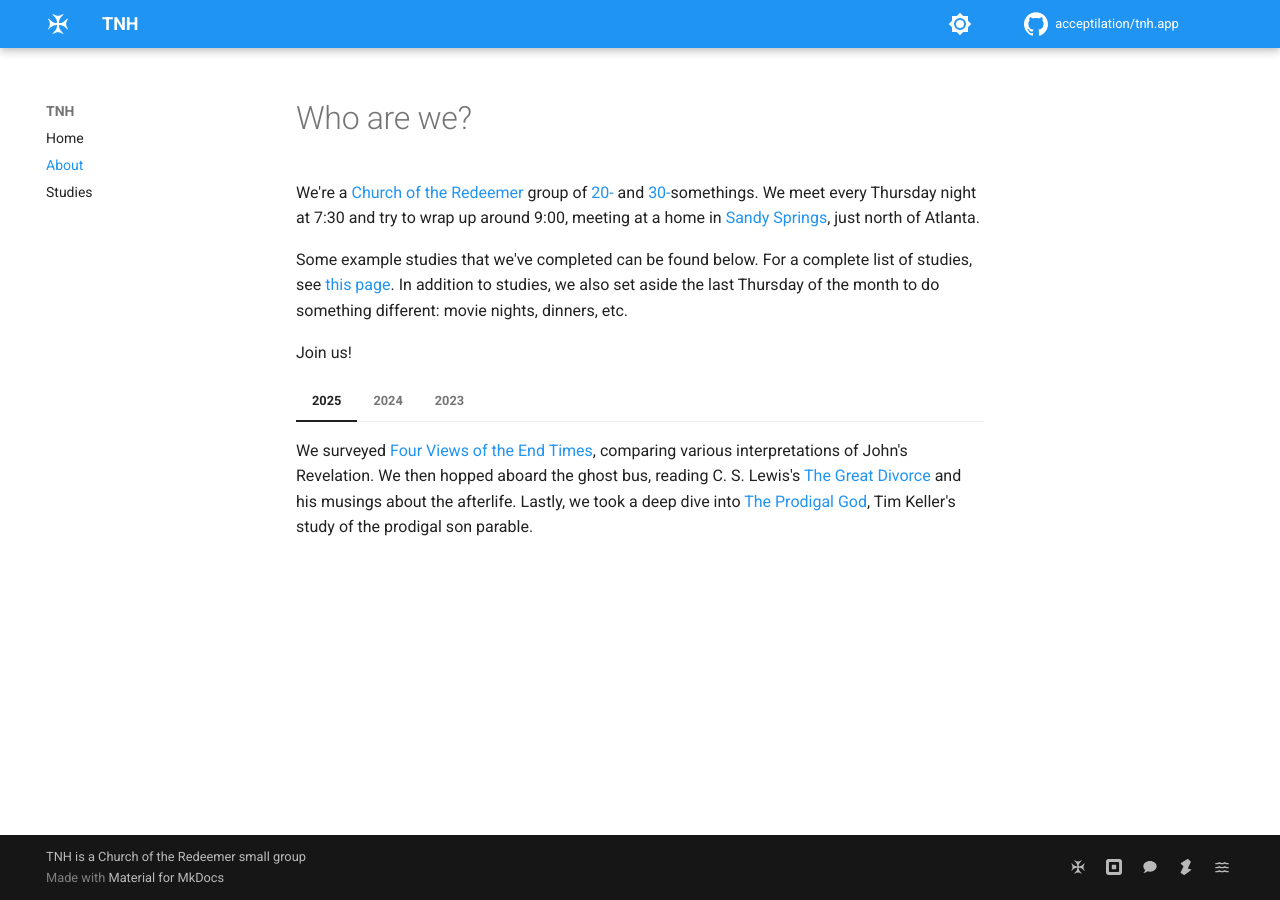
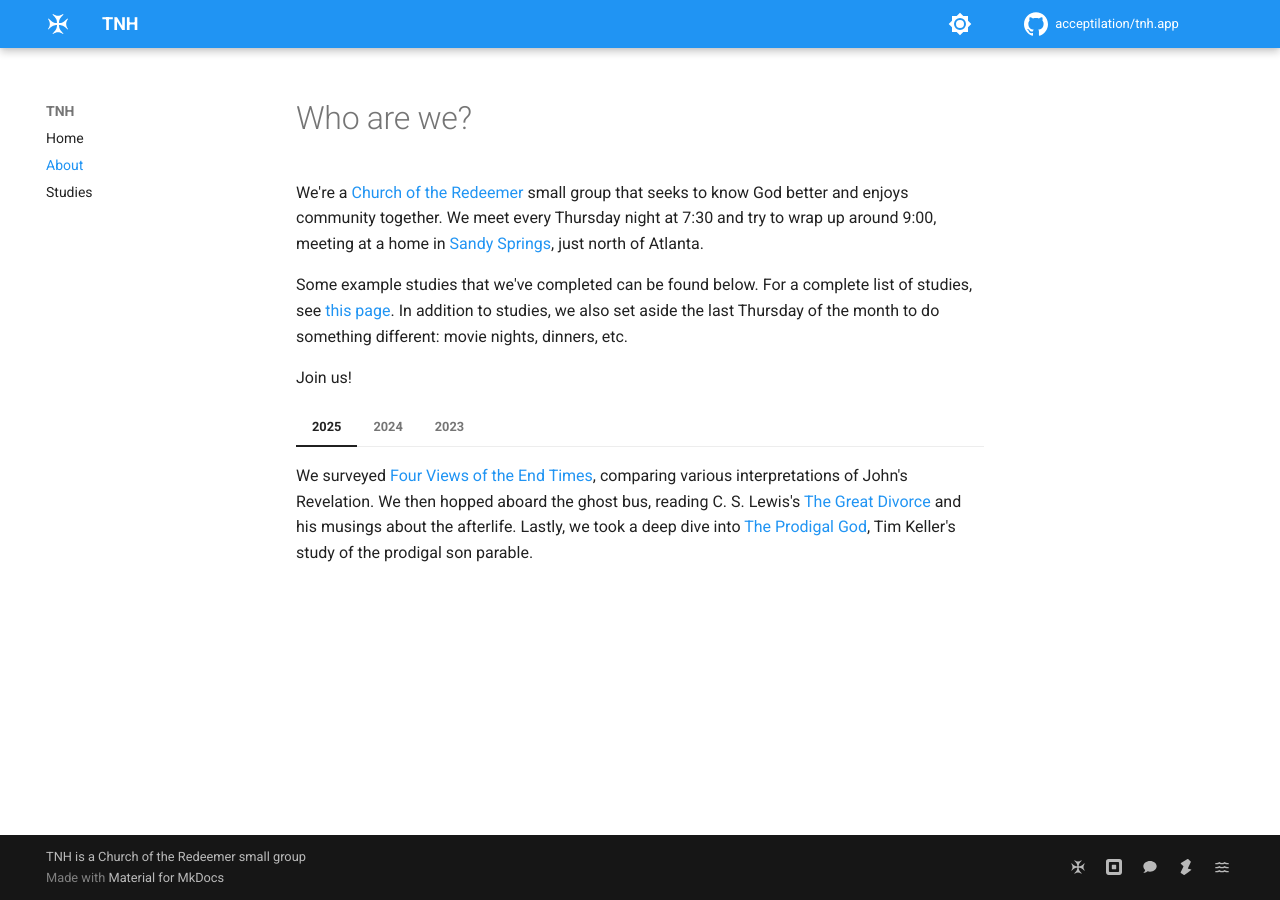
Before and after one commit to acceptilation/tnh.app, an MkDocs documentation site: the page built from docs/about.md, in a window 1280 px wide. Built offline with MkDocs 1.6.1 and Material for MkDocs 9.7.7, drawn with Linux system fonts in a browser that asks for light colours; plug-ins that fetch from the network failed and are left out; comment, search, counter and statistics services are not loaded.

Commit message:
Remove references to age

```diff
--- a/docs/about.md
+++ b/docs/about.md
@@ -1,6 +1,6 @@
 # Who are we?
 
-We're a [Church of the Redeemer][1] group of [20-][2] and [30-][3]somethings.
+We're a [Church of the Redeemer][1] small group that seeks to know God better and enjoys community together.
 We meet every Thursday night at 7:30 and try to wrap up around 9:00, meeting at a home in [Sandy Springs][4],
 just north of Atlanta.
 
```
Also changed, not shown: other parts of docs/about.md (+0 -2 lines).
